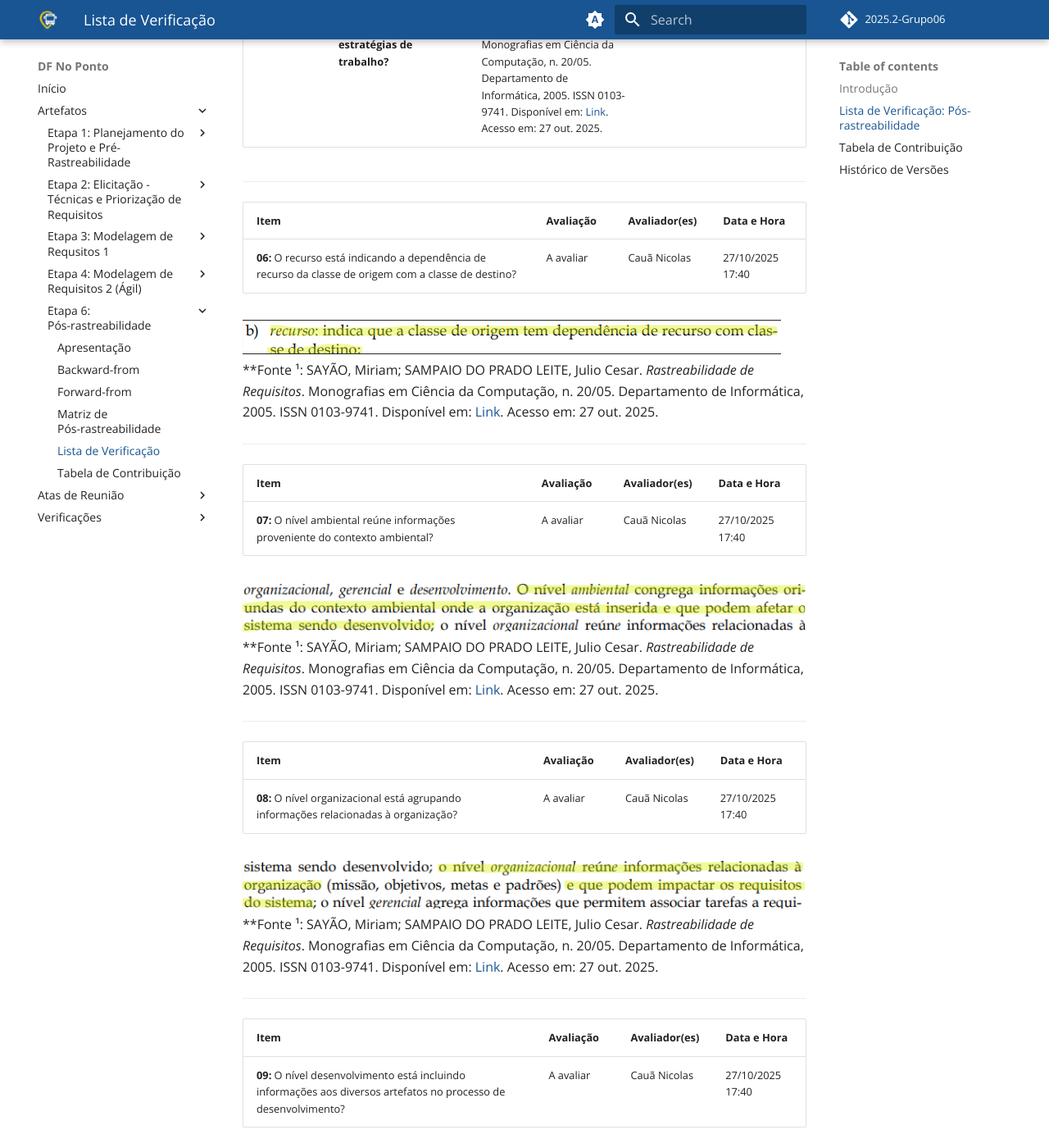
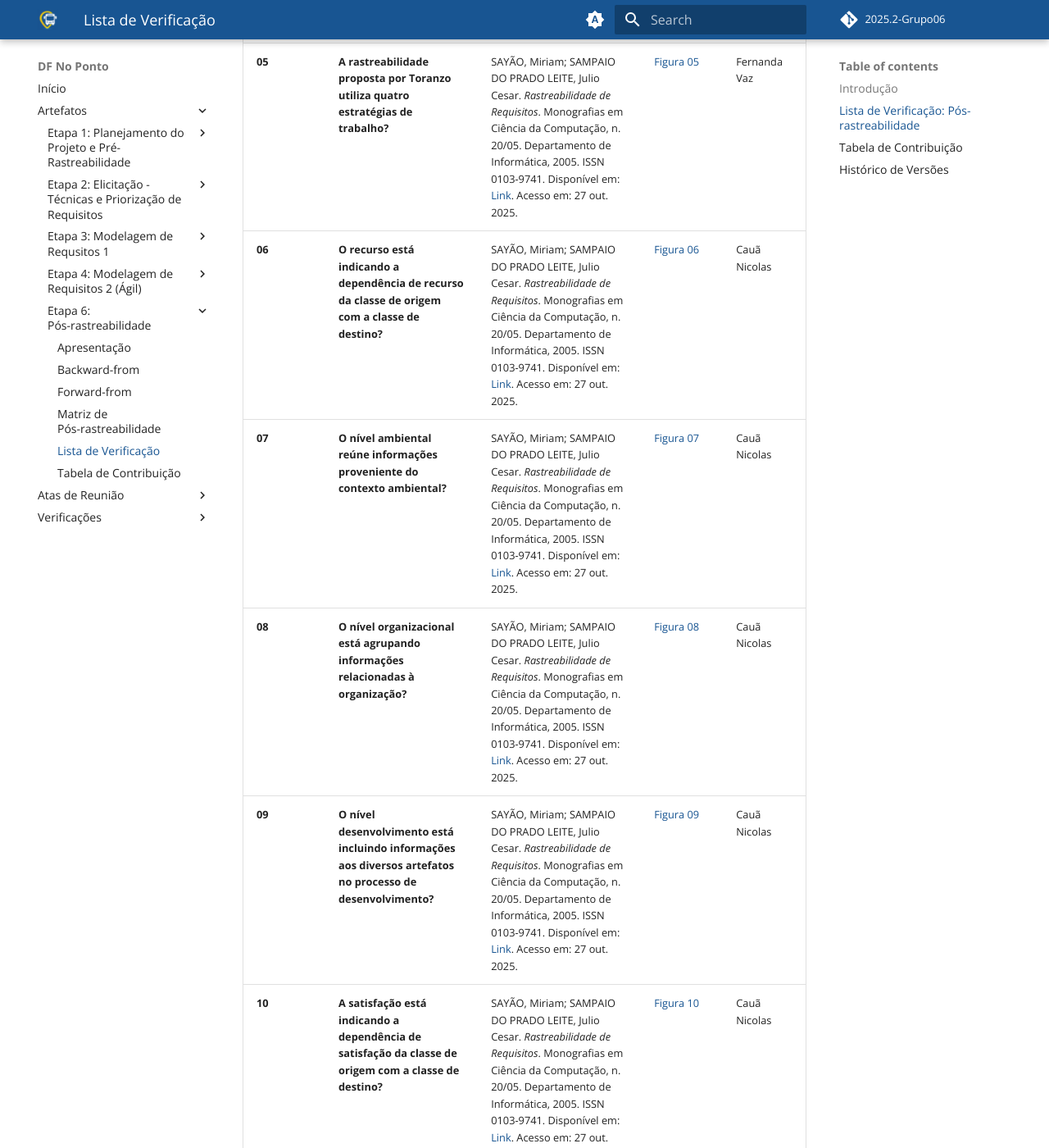
Before and after one commit to Requisitos-de-Software/2025.2-Grupo06, an MkDocs documentation site: the page built from docs/checklist/lista05.md, in a window 1280 px wide and 1400 px high, scrolled down 1337 px. Shown: the whole window at 82% size. Built offline with MkDocs 1.6.1 and Material for MkDocs 9.7.7, drawn with Linux system fonts in a browser that asks for light colours; comment, search, counter and statistics services are not loaded; some of the changed text lies outside the part shown.

Commit message:
Update checklist questions and sources in lista05.md

```diff
--- a/docs/checklist/lista05.md
+++ b/docs/checklist/lista05.md
@@ -8,58 +8,16 @@ Uma lista de verificação, também conhecida como checklist, é uma ferramenta
 
 | ID | Perguntas | Fontes | Fotos | Autor |
 |----|-----------|--------|-------|-------|
-| **01** |**A rastreabilidade forward-to (para frente) liga documentos obtidos no processo de elicitação a requisitos relevantes?**| SAYÃO, Miriam; SAMPAIO DO PRADO LEITE, Julio Cesar. *Rastreabilidade de Requisitos*. Monografias em Ciência da Computação, n. 20/05. Departamento de Informática, 2005. ISSN 0103-9741. Disponível em: [Link](https://aprender3.unb.br/pluginfile.php/3210698/mod_resource/content/3/05_20_sayao.pdf). Acesso em: 27 out. 2025. | [Figura 01](https://github.com/Requisitos-de-Software/2025.2-Grupo06/blob/main/docs/assets/imagens/check5/imagem_2025-10-27_203140850.png?raw=true) | Fernanda Vaz |
-| **02** |**A rastreabilidade backward-from (para trás) liga requisitos às suas fontes?** | SAYÃO, Miriam; SAMPAIO DO PRADO LEITE, Julio Cesar. *Rastreabilidade de Requisitos*. Monografias em Ciência da Computação, n. 20/05. Departamento de Informática, 2005. ISSN 0103-9741. Disponível em: [Link](https://aprender3.unb.br/pluginfile.php/3210698/mod_resource/content/3/05_20_sayao.pdf). Acesso em: 27 out. 2025. | [Figura 02](https://i.ibb.co/sp1NvSFg/image.png) | Fernanda Vaz |
-| **03** |**A rastreabilidade de requisitos pode ser vista como a habilidade de acompanhar e descrever a vida de um requisito?** | SAYÃO, Miriam; SAMPAIO DO PRADO LEITE, Julio Cesar. *Rastreabilidade de Requisitos*. Monografias em Ciência da Computação, n. 20/05. Departamento de Informática, 2005. ISSN 0103-9741. Disponível em: [Link](https://aprender3.unb.br/pluginfile.php/3210698/mod_resource/content/3/05_20_sayao.pdf). Acesso em: 27 out. 2025. | [Figura 03](https://i.ibb.co/35h2NwmG/image.png) | Fernanda Vaz |
+| **01** | **A rastreabilidade forward-to (para frente) liga documentos obtidos no processo de elicitação a requisitos relevantes?** | SAYÃO, Miriam; SAMPAIO DO PRADO LEITE, Julio Cesar. *Rastreabilidade de Requisitos*. Monografias em Ciência da Computação, n. 20/05. Departamento de Informática, 2005. ISSN 0103-9741. Disponível em: [Link](https://aprender3.unb.br/pluginfile.php/3210698/mod_resource/content/3/05_20_sayao.pdf). Acesso em: 27 out. 2025. | [Figura 01](https://github.com/Requisitos-de-Software/2025.2-Grupo06/blob/main/docs/assets/imagens/check5/imagem_2025-10-27_203140850.png?raw=true) | Fernanda Vaz |
+| **02** | **A rastreabilidade backward-from (para trás) liga requisitos às suas fontes?** | SAYÃO, Miriam; SAMPAIO DO PRADO LEITE, Julio Cesar. *Rastreabilidade de Requisitos*. Monografias em Ciência da Computação, n. 20/05. Departamento de Informática, 2005. ISSN 0103-9741. Disponível em: [Link](https://aprender3.unb.br/pluginfile.php/3210698/mod_resource/content/3/05_20_sayao.pdf). Acesso em: 27 out. 2025. | [Figura 02](https://i.ibb.co/sp1NvSFg/image.png) | Fernanda Vaz |
+| **03** | **A rastreabilidade de requisitos pode ser vista como a habilidade de acompanhar e descrever a vida de um requisito?** | SAYÃO, Miriam; SAMPAIO DO PRADO LEITE, Julio Cesar. *Rastreabilidade de Requisitos*. Monografias em Ciência da Computação, n. 20/05. Departamento de Informática, 2005. ISSN 0103-9741. Disponível em: [Link](https://aprender3.unb.br/pluginfile.php/3210698/mod_resource/content/3/05_20_sayao.pdf). Acesso em: 27 out. 2025. | [Figura 03](https://i.ibb.co/35h2NwmG/image.png) | Fernanda Vaz |
 | **04** | **Os requisitos são claramente ligados às suas fontes?** | SAYÃO, Miriam; SAMPAIO DO PRADO LEITE, Julio Cesar. *Rastreabilidade de Requisitos*. Monografias em Ciência da Computação, n. 20/05. Departamento de Informática, 2005. ISSN 0103-9741. Disponível em: [Link](https://aprender3.unb.br/pluginfile.php/3210698/mod_resource/content/3/05_20_sayao.pdf). Acesso em: 27 out. 2025. | [Figura 04](https://i.ibb.co/5XmC5XJJ/image.png) | Fernanda Vaz |
 | **05** | **A rastreabilidade proposta por Toranzo utiliza quatro estratégias de trabalho?** | SAYÃO, Miriam; SAMPAIO DO PRADO LEITE, Julio Cesar. *Rastreabilidade de Requisitos*. Monografias em Ciência da Computação, n. 20/05. Departamento de Informática, 2005. ISSN 0103-9741. Disponível em: [Link](https://aprender3.unb.br/pluginfile.php/3210698/mod_resource/content/3/05_20_sayao.pdf). Acesso em: 27 out. 2025. | [Figura 05](https://i.ibb.co/5XJtTZk4/image.png) | Fernanda Vaz |
-
----
-
-| Item | Avaliação | Avaliador(es) | Data e Hora |
-|:-----|:----------|:--------------|:-------------|
-| **06:** O recurso está indicando a dependência de recurso da classe de origem com a classe de destino? | A avaliar | Cauã Nicolas | 27/10/2025 17:40 |
-
-![Fonte do Item 1](../assets/imagens/checklist_5/6-lv.png)
-**Fonte ¹: SAYÃO, Miriam; SAMPAIO DO PRADO LEITE, Julio Cesar. *Rastreabilidade de Requisitos*. Monografias em Ciência da Computação, n. 20/05. Departamento de Informática, 2005. ISSN 0103-9741. Disponível em: [Link](https://aprender3.unb.br/pluginfile.php/3210698/mod_resource/content/3/05_20_sayao.pdf). Acesso em: 27 out. 2025.
-
----
-
-| Item | Avaliação | Avaliador(es) | Data e Hora |
-|:-----|:----------|:--------------|:-------------|
-| **07:** O nível ambiental reúne informações proveniente do contexto ambiental? | A avaliar | Cauã Nicolas | 27/10/2025 17:40 |
-
-![Fonte do Item 1](../assets/imagens/checklist_5/7-lv.png)
-**Fonte ¹: SAYÃO, Miriam; SAMPAIO DO PRADO LEITE, Julio Cesar. *Rastreabilidade de Requisitos*. Monografias em Ciência da Computação, n. 20/05. Departamento de Informática, 2005. ISSN 0103-9741. Disponível em: [Link](https://aprender3.unb.br/pluginfile.php/3210698/mod_resource/content/3/05_20_sayao.pdf). Acesso em: 27 out. 2025.
-
----
-
-| Item | Avaliação | Avaliador(es) | Data e Hora |
-|:-----|:----------|:--------------|:-------------|
-| **08:** O nível organizacional está agrupando informações relacionadas à organização? | A avaliar | Cauã Nicolas | 27/10/2025 17:40 |
-
-![Fonte do Item 1](../assets/imagens/checklist_5/8-lv.png)
-**Fonte ¹: SAYÃO, Miriam; SAMPAIO DO PRADO LEITE, Julio Cesar. *Rastreabilidade de Requisitos*. Monografias em Ciência da Computação, n. 20/05. Departamento de Informática, 2005. ISSN 0103-9741. Disponível em: [Link](https://aprender3.unb.br/pluginfile.php/3210698/mod_resource/content/3/05_20_sayao.pdf). Acesso em: 27 out. 2025.
-
----
-
-| Item | Avaliação | Avaliador(es) | Data e Hora |
-|:-----|:----------|:--------------|:-------------|
-| **09:** O nível desenvolvimento está incluindo informações aos diversos artefatos no processo de desenvolvimento? | A avaliar | Cauã Nicolas | 27/10/2025 17:40 |
-
-![Fonte do Item 1](../assets/imagens/checklist_5/9-lv.png)
-**Fonte ¹: SAYÃO, Miriam; SAMPAIO DO PRADO LEITE, Julio Cesar. *Rastreabilidade de Requisitos*. Monografias em Ciência da Computação, n. 20/05. Departamento de Informática, 2005. ISSN 0103-9741. Disponível em: [Link](https://aprender3.unb.br/pluginfile.php/3210698/mod_resource/content/3/05_20_sayao.pdf). Acesso em: 27 out. 2025.
-
----
-
-| Item | Avaliação | Avaliador(es) | Data e Hora |
-|:-----|:----------|:--------------|:-------------|
-| **10:** A satisfação está indicando a dependência de satisfação da classe de origem com a classe de destino? | A avaliar | Cauã Nicolas | 27/10/2025 17:40 |
-
-![Fonte do Item 1](../assets/imagens/checklist_5/10-lv.png)
-**Fonte ¹: SAYÃO, Miriam; SAMPAIO DO PRADO LEITE, Julio Cesar. *Rastreabilidade de Requisitos*. Monografias em Ciência da Computação, n. 20/05. Departamento de Informática, 2005. ISSN 0103-9741. Disponível em: [Link](https://aprender3.unb.br/pluginfile.php/3210698/mod_resource/content/3/05_20_sayao.pdf). Acesso em: 27 out. 2025.
-
----
+| **06** | **O recurso está indicando a dependência de recurso da classe de origem com a classe de destino?** | SAYÃO, Miriam; SAMPAIO DO PRADO LEITE, Julio Cesar. *Rastreabilidade de Requisitos*. Monografias em Ciência da Computação, n. 20/05. Departamento de Informática, 2005. ISSN 0103-9741. Disponível em: [Link](https://aprender3.unb.br/pluginfile.php/3210698/mod_resource/content/3/05_20_sayao.pdf). Acesso em: 27 out. 2025. | [Figura 06](../assets/imagens/checklist_5/6-lv.png) | Cauã Nicolas |
+| **07** | **O nível ambiental reúne informações proveniente do contexto ambiental?** | SAYÃO, Miriam; SAMPAIO DO PRADO LEITE, Julio Cesar. *Rastreabilidade de Requisitos*. Monografias em Ciência da Computação, n. 20/05. Departamento de Informática, 2005. ISSN 0103-9741. Disponível em: [Link](https://aprender3.unb.br/pluginfile.php/3210698/mod_resource/content/3/05_20_sayao.pdf). Acesso em: 27 out. 2025. | [Figura 07](../assets/imagens/checklist_5/7-lv.png) | Cauã Nicolas |
+| **08** | **O nível organizacional está agrupando informações relacionadas à organização?** | SAYÃO, Miriam; SAMPAIO DO PRADO LEITE, Julio Cesar. *Rastreabilidade de Requisitos*. Monografias em Ciência da Computação, n. 20/05. Departamento de Informática, 2005. ISSN 0103-9741. Disponível em: [Link](https://aprender3.unb.br/pluginfile.php/3210698/mod_resource/content/3/05_20_sayao.pdf). Acesso em: 27 out. 2025. | [Figura 08](../assets/imagens/checklist_5/8-lv.png) | Cauã Nicolas |
+| **09** | **O nível desenvolvimento está incluindo informações aos diversos artefatos no processo de desenvolvimento?** | SAYÃO, Miriam; SAMPAIO DO PRADO LEITE, Julio Cesar. *Rastreabilidade de Requisitos*. Monografias em Ciência da Computação, n. 20/05. Departamento de Informática, 2005. ISSN 0103-9741. Disponível em: [Link](https://aprender3.unb.br/pluginfile.php/3210698/mod_resource/content/3/05_20_sayao.pdf). Acesso em: 27 out. 2025. | [Figura 09](../assets/imagens/checklist_5/9-lv.png) | Cauã Nicolas |
+| **10** | **A satisfação está indicando a dependência de satisfação da classe de origem com a classe de destino?** | SAYÃO, Miriam; SAMPAIO DO PRADO LEITE, Julio Cesar. *Rastreabilidade de Requisitos*. Monografias em Ciência da Computação, n. 20/05. Departamento de Informática, 2005. ISSN 0103-9741. Disponível em: [Link](https://aprender3.unb.br/pluginfile.php/3210698/mod_resource/content/3/05_20_sayao.pdf). Acesso em: 27 out. 2025. | [Figura 10](../assets/imagens/checklist_5/10-lv.png) | Cauã Nicolas |
 
 ## Tabela de Contribuição
 
```
